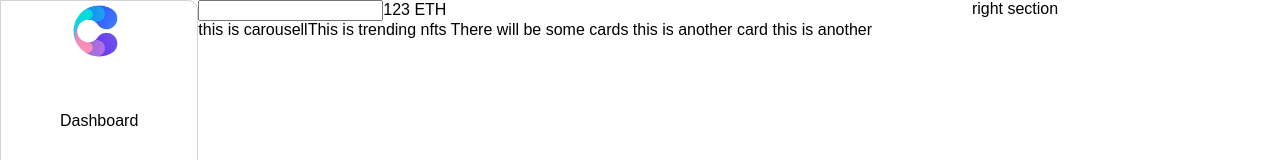
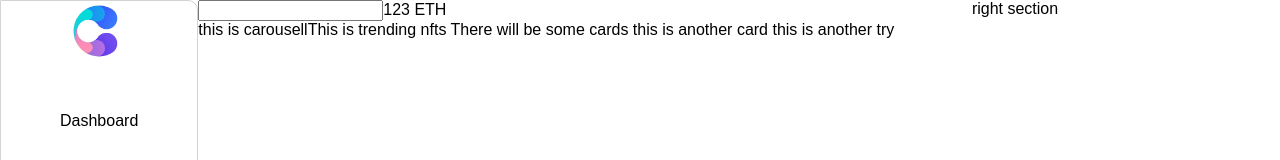
Before and after one commit to arknahian/React-Template-Website, a React (Create React App) app: page / in a window 1280 px wide. Shown: the top 160 px of the page. Built offline with nearby package versions, Linux system fonts and the light colour scheme.

Commit message:
let's try

```diff
--- a/src/Component/MiddleSection/MiddleSection.js
+++ b/src/Component/MiddleSection/MiddleSection.js
@@ -15,7 +15,7 @@ const MiddleSection = () => {
             This is trending nfts
             There will be some cards
             this is another card
-            this is another
+            this is another try
 
         </div>
     );
```
